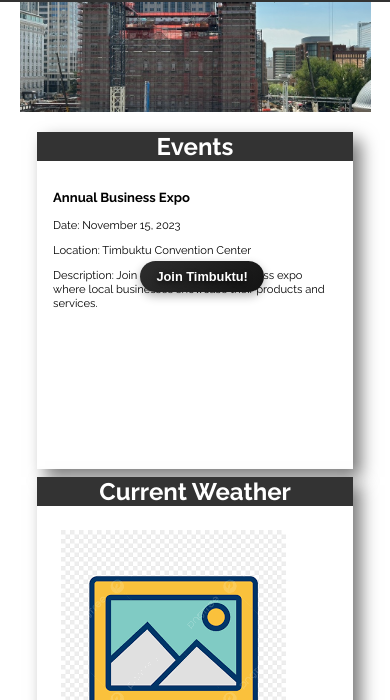
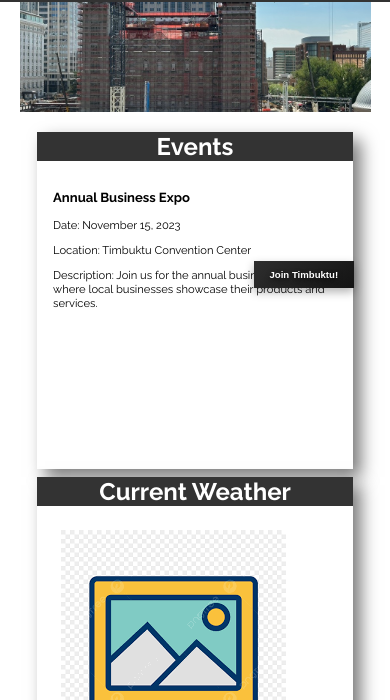
Before and after one commit to O-J2315/wdd231, a plain HTML site: page chamber/index.html in a window 390 px wide. Shown: the part 144-844 px from the top of the page. Drawn offline with Linux system fonts and the light colour scheme; no server answers.

Commit message:
Adjust button positioning and font sizes in home.css for better responsiveness

```diff
--- a/chamber/styles/home.css
+++ b/chamber/styles/home.css
@@ -137,11 +137,10 @@ footer #lastModified {
     display: inline-block;
     position: absolute;
     top: 72%;
-    left: 41%;
+    left: 75%;
     padding: 1rem 2.5rem;
     text-align: center;
     text-shadow: 0 2px 5px rgba(0, 0, 0, 0.7);
-    border-radius: 50px;
     background: linear-gradient(135deg, #2a91fe, #333, black);
     border: none;
     box-shadow: 0 4px 10px rgba(0, 0, 0, 0.3);
@@ -380,10 +379,10 @@ footer #lastModified {
 
 @media (max-width: 900px) {
     .calltoaction {
-        font-size: 1rem;
+        font-size: .6rem;
         padding: 0.8rem 2rem;
-        top: 54%;
-        left: 40%;
+        top: 70%;
+        left: 75%;
     }
     .business-list-divider {
         flex-direction: column;
@@ -394,6 +393,15 @@ footer #lastModified {
     }
     .event {
         font-size: .7rem;
+    }
+}
+
+@media (max-width: 600px) {
+    .calltoaction {
+        font-size: .7rem;
+        padding: 0.8rem 2rem;
+        top: 52%;
+        left: 70%;
     }
 }
 
@@ -471,10 +479,10 @@ footer #lastModified {
         margin-right: 2rem;
     }
     .calltoaction {
-        font-size: .8rem;
+        font-size: .6rem;
         padding: 0.5rem 1rem;
         top: 48%;
-        left: 36%;
+        left: 65%;
     }
 }
 
```
